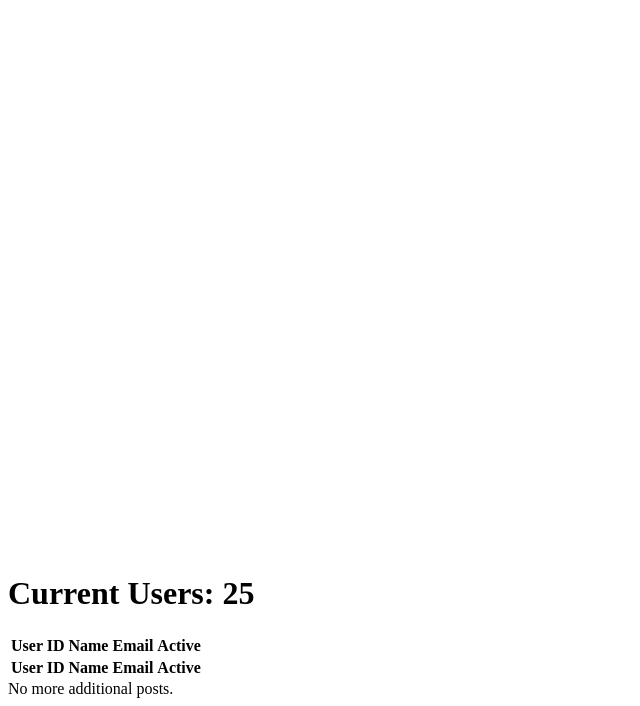
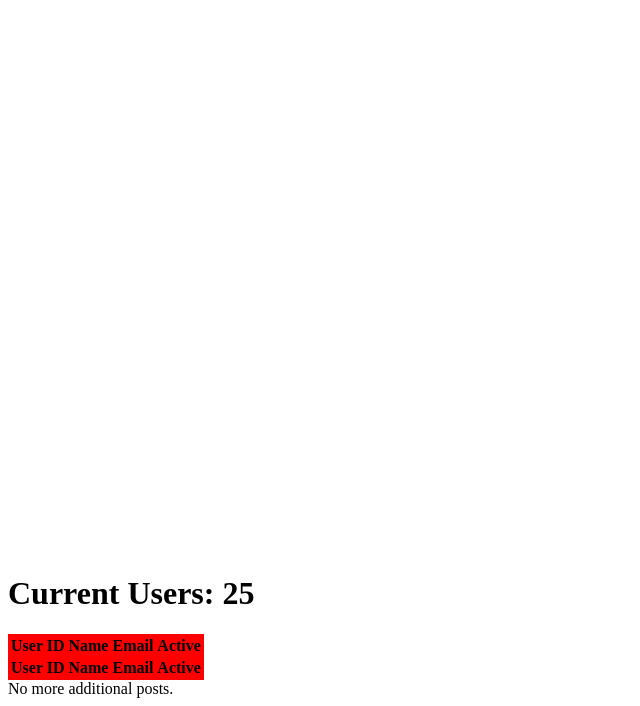
Before and after one commit to Pastehl/Aktibo-Backend, a website: page src/adminPortal.html in a window 1280 px wide. Shown: the part 254-960 px from the top of the page, without its empty margins (0-640 px from the left). Drawn offline with nearby package versions, Linux system fonts and the light colour scheme.

Commit message:
fixed table

```diff
--- a/src/adminPortal.html
+++ b/src/adminPortal.html
@@ -53,15 +53,15 @@
         <div class="row">
         <div class="col-lg-12">
           <div class="">
-            <div class="table-responsive">
-              <table class="table project-list-table table-nowrap align-middle table-hover ">
+            <div class="table-responsive" >
+              <table class="table project-list-table table-nowrap align-middle table-hover " style="background-color: red;">
                 <thead class="table-dark">
-                  <tr class="row">
+                  <!-- <tr class="row"> -->
                     <th class="col">User ID</th>
                     <th class="col">Name</th>
                     <th class="col">Email</th>
                     <th class="col">Active</th>
-                  </tr>
+                  <!-- </tr> -->
                 </thead>
                 <tbody id="userListContent">
                   <!-- Recipe content goes here -->
```
